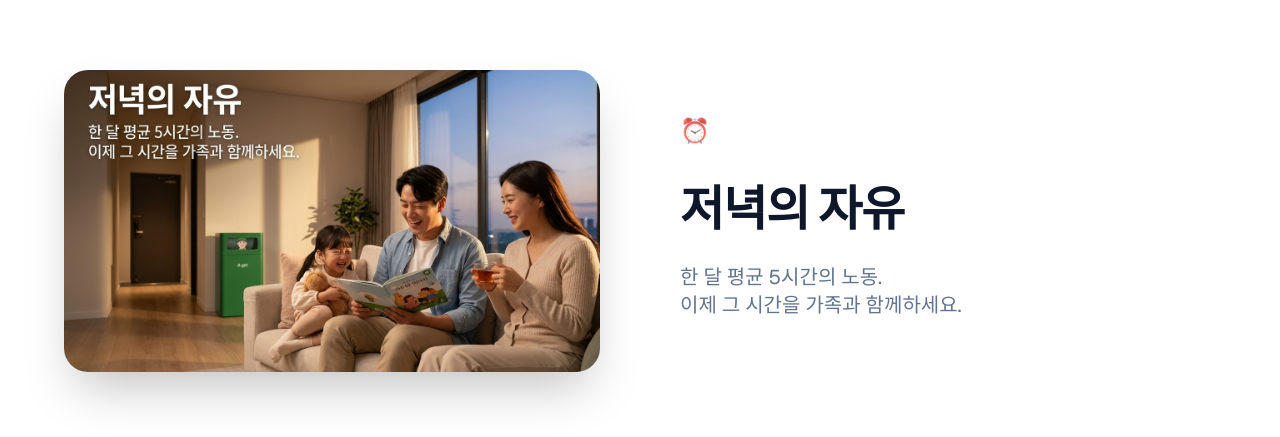
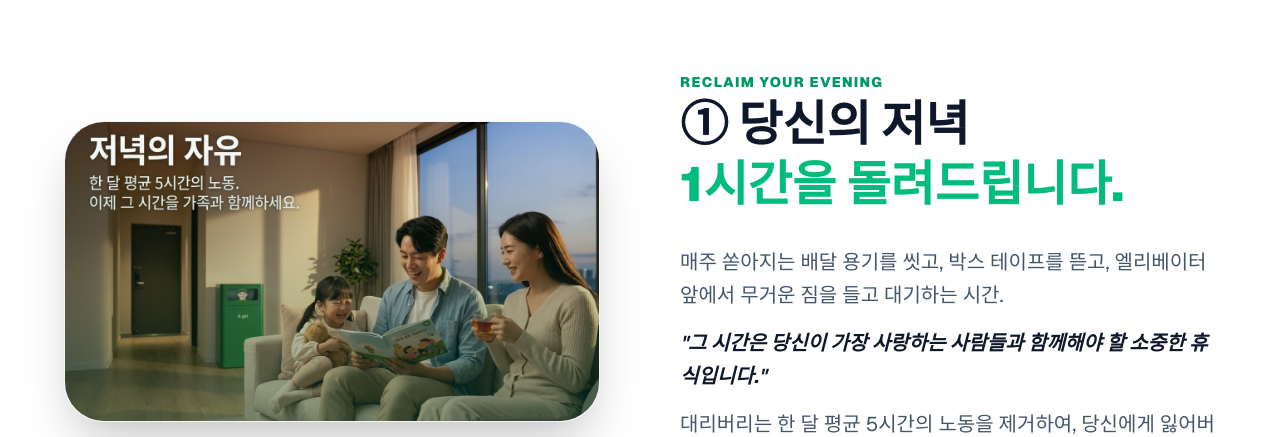
Before and after one commit to yaguwangofficial-stack/daeriburi, a Next.js app: page / in a window 1280 px wide. Shown: the part 2899-3336 px from the top of the page. Built offline with nearby package versions, Linux system fonts and the light colour scheme.

Commit message:
Add detailed funding and roadmap content

```diff
--- a/app/page.tsx
+++ b/app/page.tsx
@@ -110,33 +110,6 @@ export default function Page() {
     <h2 className="text-4xl md:text-7xl font-black text-emerald-500 leading-tight animate-pulse">
       "왜 환경을 지키는 일이 <br /> 스트레스여야 할까요?"
     </h2>
-  </div>
-</section>
-
-      {/* SECTION 6: FEATURES (저녁의 자유 섹션 이미지 패치) */}
-<section id="features" className="py-40 bg-white px-6">
-  <div className="max-w-6xl mx-auto space-y-20">
-    <div className="flex flex-col md:flex-row items-center gap-20">
-      <div className="w-full md:w-1/2 aspect-video rounded-3xl overflow-hidden shadow-2xl group">
-        {/* 👇 가독성 개선된 배경 이미지 패치 👇 */}
-        <img
-          src="/freedom.png" // public 폴더의 freedom.png를 불러온다.
-          className="w-full h-full object-cover group-hover:scale-110 transition-transform duration-[5000ms]"
-          alt="Freedom for evening, family time reclaimed"
-        />
-      </div>
-      <div className="w-full md:w-1/2 space-y-6">
-        {/* 네가 바꿨던 한국어 멘트 유지 */}
-        <p className="text-2xl font-bold opacity-80 animate-bounce">⏰</p>
-        <h3 className="text-4xl md:text-5xl font-black mb-6 tracking-tight leading-tight">
-          저녁의 자유
-        </h3>
-        <p className="text-xl text-slate-500 max-w-2xl">
-          한 달 평균 5시간의 노동. <br />
-          이제 그 시간을 가족과 함께하세요.
-        </p>
-      </div>
-    </div>
   </div>
 </section>
 
```
